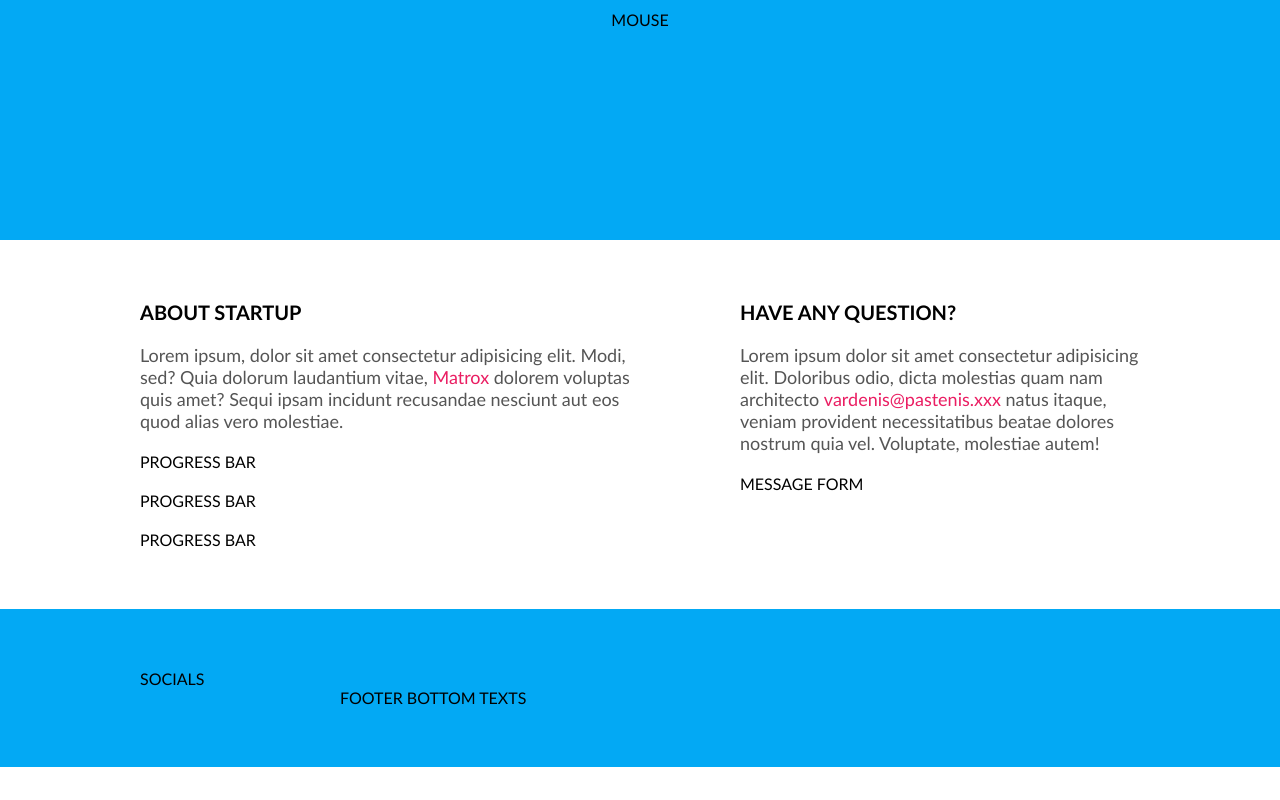
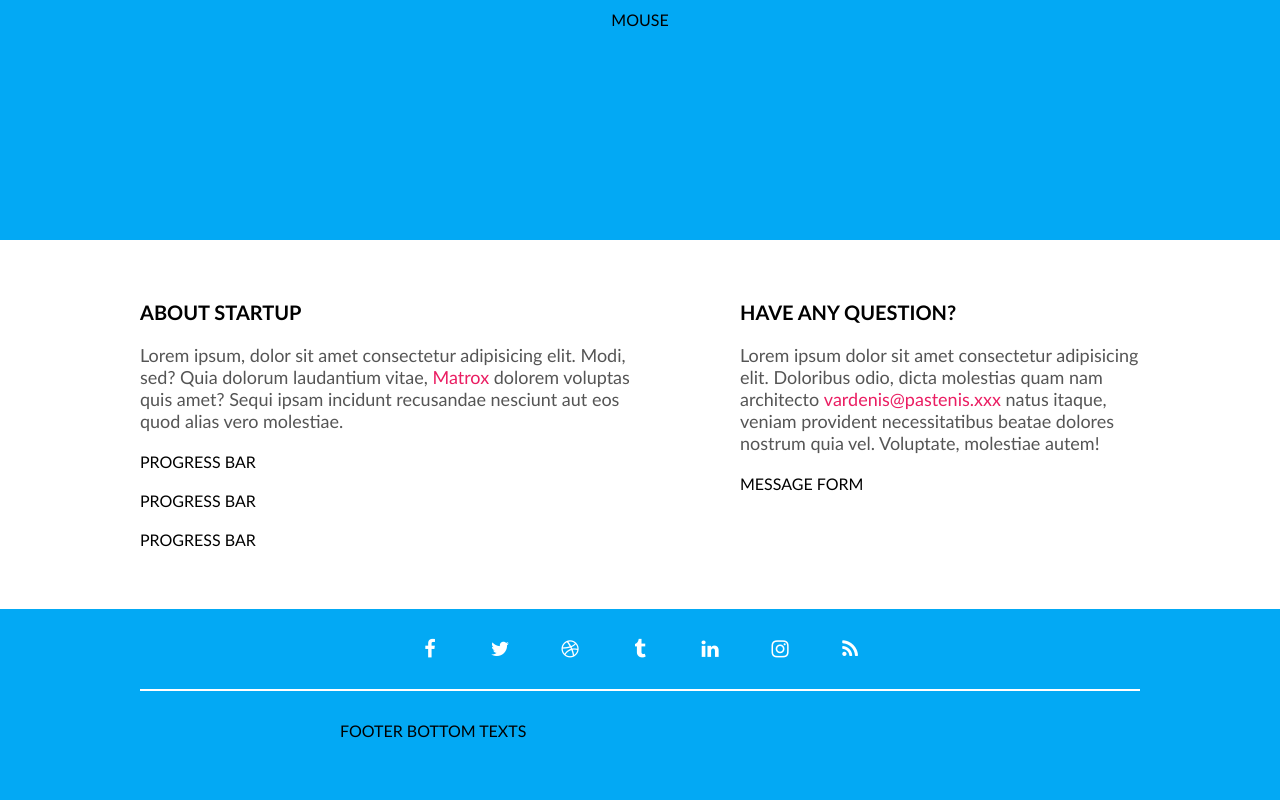
Before and after one commit to front-end-by-rimantas/40-grupe-coming-soon, a website: page index.html in a window 1280 px wide. Shown: the part 560-1360 px from the top of the page. Before the commit the page ends 1327 px from the top, so only its background shows below. Drawn offline with Linux system fonts and the light colour scheme.

Commit message:
Socials style #12

```diff
--- /dev/null
+++ b/css/components/socials.css
@@ -0,0 +1,25 @@
+.socials {
+    display: flex;
+    padding-top: 10px;
+    padding-bottom: 10px;
+    margin-bottom: 30px;
+    gap: 10px;
+    flex-wrap: wrap;
+    justify-content: center;
+    border-bottom: 2px solid #fff;
+}
+.socials > .icon {
+    width: 60px;
+    height: 60px;
+    font-size: 20px;
+    line-height: 60px;
+    text-align: center;
+    color: #fff;
+    text-decoration: none;
+    border-radius: 50%;
+    transition: all 0.5s;
+}
+.socials > .icon:hover {
+    background-color: #fff;
+    color: var(--primary-color);
+}
--- a/css/pages/home.css
+++ b/css/pages/home.css
@@ -45,3 +45,7 @@
 .section-description > a:hover {
     text-decoration: underline;
 }
+
+footer.container {
+    padding-top: 0;
+}
--- a/index.html
+++ b/index.html
@@ -17,6 +17,7 @@
     <link rel="stylesheet" href="./css/components/form.css">
     <link rel="stylesheet" href="./css/components/mouse.css">
     <link rel="stylesheet" href="./css/components/progress-bar.css">
+    <link rel="stylesheet" href="./css/components/socials.css">
     <!-- custom style -->
     <link rel="stylesheet" href="./css/pages/home.css">
 </head>
@@ -65,7 +66,15 @@
         </section>
     </main>
     <footer class="container bg-primary">
-        <div class="row">SOCIALS</div>
+        <div class="row socials">
+            <a href="#" class="icon fa fa-facebook"></a>
+            <a href="#" class="icon fa fa-twitter"></a>
+            <a href="#" class="icon fa fa-dribbble"></a>
+            <a href="#" class="icon fa fa-tumblr"></a>
+            <a href="#" class="icon fa fa-linkedin"></a>
+            <a href="#" class="icon fa fa-instagram"></a>
+            <a href="#" class="icon fa fa-rss"></a>
+        </div>
         <div class="row-short">
             FOOTER BOTTOM TEXTS
         </div>
```
